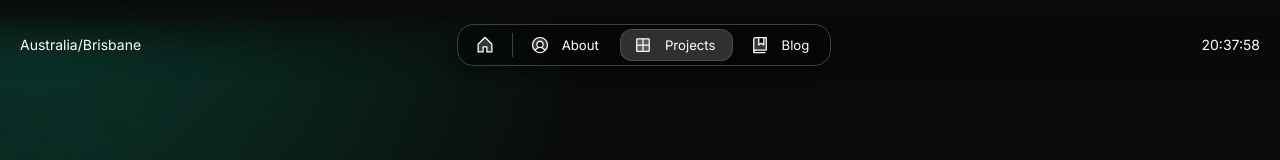
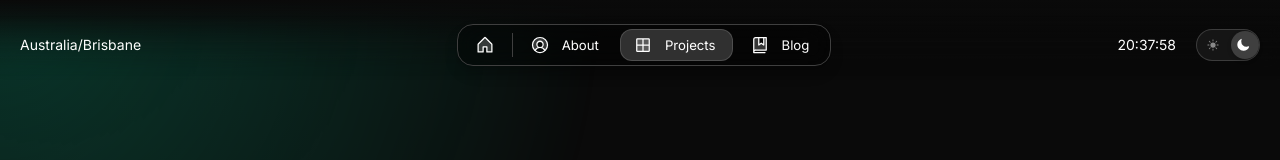
Before and after one commit to tdinh33/brian-portfolio, a Next.js app: page /work/automate-design-handovers-with-a-figma-to-code-pipeline in a window 1280 px wide. Shown: the top 160 px of the page. Built offline with nearby package versions, Linux system fonts and the light colour scheme; no server answers.

Commit message:
added theme toggle

```diff
--- a/src/components/Header.tsx
+++ b/src/components/Header.tsx
@@ -8,6 +8,7 @@ import styles from "@/components/Header.module.scss";
 
 import { routes, display } from "@/app/resources";
 import { person, home, about, blog, work, gallery } from "@/app/resources/content";
+import { ThemeToggle } from "./ThemeToggle";
 
 type TimeDisplayProps = {
   timeZone: string;
@@ -155,6 +156,7 @@ export const Header = () => {
             gap="20"
           >
             <Flex hide="s">{display.time && <TimeDisplay timeZone={person.location} />}</Flex>
+            <ThemeToggle />
           </Flex>
         </Flex>
       </Flex>
--- /dev/null
+++ b/src/components/ThemeToggle.module.scss
@@ -0,0 +1,47 @@
+.themeToggle {
+  position: relative;
+  display: flex;
+  align-items: center;
+  justify-content: space-between;
+  width: 64px;
+  height: 32px;
+  background-color: var(--neutral-background-medium);
+  border-radius: 16px;
+  padding: 4px;
+  cursor: pointer;
+  transition: all 0.3s ease;
+  border: 1px solid var(--neutral-alpha-medium);
+}
+
+.iconContainer {
+  width: 24px;
+  height: 24px;
+  display: flex;
+  align-items: center;
+  justify-content: center;
+  z-index: 1;
+}
+
+.icon {
+  opacity: 0.5;
+  transition: opacity 0.3s ease;
+}
+
+.active {
+  opacity: 1;
+}
+
+.slider {
+  position: absolute;
+  width: 28px;
+  height: 28px;
+  background-color: var(--neutral-background-strong);
+  border-radius: 50%;
+  left: 2px;
+  transition: transform 0.3s ease;
+  box-shadow: 0 2px 4px rgba(0, 0, 0, 0.2);
+}
+
+.sliderRight {
+  transform: translateX(32px);
+}
--- /dev/null
+++ b/src/components/ThemeToggle.tsx
@@ -0,0 +1,66 @@
+"use client";
+
+import { useEffect, useState } from "react";
+import { Flex, Icon } from "@/once-ui/components";
+import styles from "./ThemeToggle.module.scss";
+import { style } from "@/app/resources";
+
+interface ThemeToggleProps {
+  className?: string;
+}
+
+export const ThemeToggle: React.FC<ThemeToggleProps> = ({ className }) => {
+  const [theme, setTheme] = useState<"light" | "dark">(style.theme as "light" | "dark");
+
+  const toggleTheme = () => {
+    const newTheme = theme === "light" ? "dark" : "light";
+    setTheme(newTheme);
+  };
+
+  useEffect(() => {
+    // Update the data-theme attribute on the document element
+    const root = document.documentElement;
+    root.setAttribute("data-theme", theme);
+
+    // Store the theme preference in localStorage for persistence
+    localStorage.setItem("theme", theme);
+  }, [theme]);
+
+  // Initialize theme from localStorage on component mount
+  useEffect(() => {
+    const savedTheme = localStorage.getItem("theme");
+    if (savedTheme && (savedTheme === "light" || savedTheme === "dark")) {
+      setTheme(savedTheme);
+    }
+  }, []);
+
+  return (
+    <Flex
+      className={`${styles.themeToggle} ${className || ""}`}
+      onClick={toggleTheme}
+      role="button"
+      aria-label={`Switch to ${theme === "light" ? "dark" : "light"} mode`}
+      tabIndex={0}
+      onKeyDown={(e) => {
+        if (e.key === "Enter" || e.key === " ") {
+          e.preventDefault();
+          toggleTheme();
+        }
+      }}
+    >
+      <Flex className={styles.iconContainer}>
+        <Icon
+          name="sun"
+          className={`${styles.icon} ${styles.sunIcon} ${theme === "light" ? styles.active : ""}`}
+        />
+      </Flex>
+      <div className={`${styles.slider} ${theme === "dark" ? styles.sliderRight : ""}`} />
+      <Flex className={styles.iconContainer}>
+        <Icon
+          name="moon"
+          className={`${styles.icon} ${styles.moonIcon} ${theme === "dark" ? styles.active : ""}`}
+        />
+      </Flex>
+    </Flex>
+  );
+};
--- a/src/once-ui/icons.ts
+++ b/src/once-ui/icons.ts
@@ -25,6 +25,8 @@ import {
   HiArrowRight,
   HiOutlineEye,
   HiOutlineEyeSlash,
+  HiSun,
+  HiMoon,
 } from "react-icons/hi2";
 
 import {
@@ -70,4 +72,6 @@ export const iconLibrary: Record<string, IconType> = {
   x: FaXTwitter,
   clipboard: HiClipboard,
   arrowUpRightFromSquare: HiArrowTopRightOnSquare,
+  sun: HiSun,
+  moon: HiMoon,
 };
```
